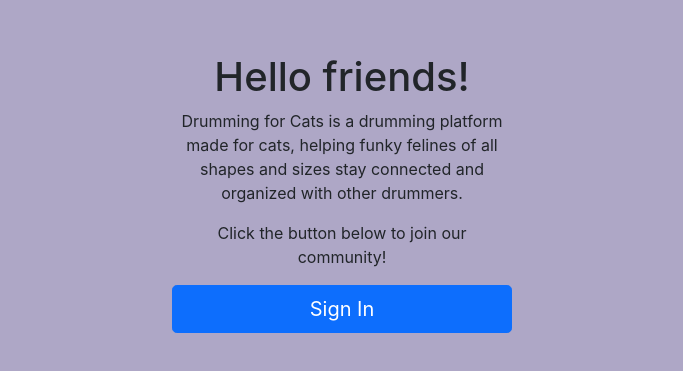
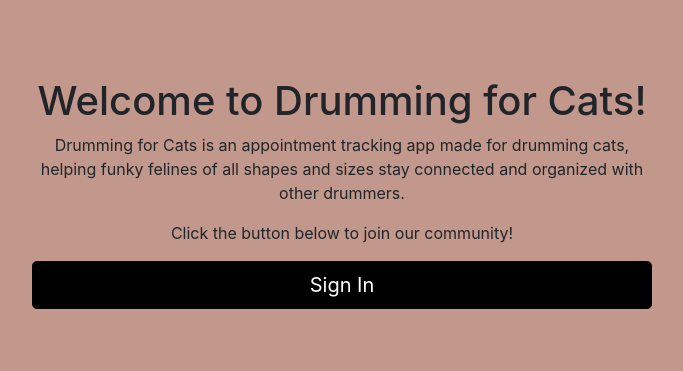
Before and after one commit to rtullis98/Drumming-for-cats, a Next.js app: page /appointments in a window 1280 px wide. Shown: the part 167-538 px from the top of the page, without its empty margins (298-981 px from the left). Built offline with nearby package versions, Linux system fonts and the light colour scheme; no server answers.

Commit message:
finished styling for soft demos - SOFT DEMO MVP

```diff
--- a/components/AppointmentCard.js
+++ b/components/AppointmentCard.js
@@ -1,4 +1,88 @@
-import React from 'react';
+// import React, { useState } from 'react';
+// import PropTypes from 'prop-types';
+// import Button from 'react-bootstrap/Button';
+// import Card from 'react-bootstrap/Card';
+// import Link from 'next/link';
+// import { deleteAppointment } from '../api/appointmentData';
+
+// function AppointmentCard({ appointmentObj, onUpdate }) {
+//   const [isHovered, setIsHovered] = useState(false);
+
+//   const handleMouseEnter = () => {
+//     setIsHovered(true);
+//   };
+
+//   const handleMouseLeave = () => {
+//     setIsHovered(false);
+//   };
+
+//   const deleteThisAppointment = () => {
+//     if (window.confirm(`Delete ${appointmentObj.apptDateTime}?`)) {
+//       deleteAppointment(appointmentObj.firebaseKey).then(() => onUpdate());
+//     }
+//   };
+
+//   return (
+//     <Card
+//       style={{
+//         width: '18rem',
+//         margin: '10px',
+//         position: 'relative',
+//         overflow: 'hidden',
+//       }}
+//       onMouseEnter={handleMouseEnter}
+//       onMouseLeave={handleMouseLeave}
+//     >
+//       <div
+//         style={{
+//           position: 'relative',
+//           height: '100%',
+//           width: '100%',
+//           backgroundColor: isHovered ? 'rgba(0, 0, 0, 0.1)' : 'transparent',
+//           transition: 'background-color 0.3s ease',
+//         }}
+//       >
+//         <Card.Body>
+//           <Card.Title>{appointmentObj.apptDateTime}</Card.Title>
+//           {/* DYNAMIC LINK TO VIEW THE APPOINTMENT DETAILS */}
+//           {isHovered && (
+//             <Link href={`/appointment/${appointmentObj.firebaseKey}`} passHref>
+//               <Button variant="primary" className="m-2">
+//                 VIEW
+//               </Button>
+//             </Link>
+//           )}
+//           {/* DYNAMIC LINK TO EDIT THE APPOINTMENT DETAILS */}
+//           {isHovered && (
+//             <Link href={`/appointment/edit/${appointmentObj.firebaseKey}`} passHref>
+//               <Button variant="info">EDIT</Button>
+//             </Link>
+//           )}
+//           {isHovered && (
+//             <Button variant="danger" onClick={deleteThisAppointment} className="m-2">
+//               DELETE
+//             </Button>
+//           )}
+//         </Card.Body>
+//       </div>
+//     </Card>
+//   );
+// }
+
+// AppointmentCard.propTypes = {
+//   appointmentObj: PropTypes.shape({
+//     apptDateTime: PropTypes.string,
+//     cat_id: PropTypes.string,
+//     email: PropTypes.string,
+//     phone: PropTypes.string,
+//     reason: PropTypes.string,
+//     firebaseKey: PropTypes.string,
+//   }).isRequired,
+//   onUpdate: PropTypes.func.isRequired,
+// };
+
+// export default AppointmentCard;
+import React, { useState } from 'react';
 import PropTypes from 'prop-types';
 import Button from 'react-bootstrap/Button';
 import Card from 'react-bootstrap/Card';
@@ -6,6 +90,16 @@ import Link from 'next/link';
 import { deleteAppointment } from '../api/appointmentData';
 
 function AppointmentCard({ appointmentObj, onUpdate }) {
+  const [isHovered, setIsHovered] = useState(false);
+
+  const handleMouseEnter = () => {
+    setIsHovered(true);
+  };
+
+  const handleMouseLeave = () => {
+    setIsHovered(false);
+  };
+
   const deleteThisAppointment = () => {
     if (window.confirm(`Delete ${appointmentObj.apptDateTime}?`)) {
       deleteAppointment(appointmentObj.firebaseKey).then(() => onUpdate());
@@ -13,21 +107,48 @@ function AppointmentCard({ appointmentObj, onUpdate }) {
   };
 
   return (
-    <Card style={{ width: '18rem', margin: '10px' }}>
+    <Card
+      style={{
+        width: '18rem',
+        margin: '10px',
+        position: 'relative',
+        overflow: 'hidden',
+      }}
+      onMouseEnter={handleMouseEnter}
+      onMouseLeave={handleMouseLeave}
+    >
+      <div
+        style={{
+          position: 'relative',
+          height: '100%',
+          width: '100%',
+          backgroundColor: isHovered ? 'rgba(0, 0, 0, 0.1)' : 'transparent',
+          transition: 'background-color 0.3s ease',
+        }}
+      >
         <Card.Body>
           <Card.Title>{appointmentObj.apptDateTime}</Card.Title>
-        {/* DYNAMIC LINK TO VIEW THE APPOINTMENT DETAILS  */}
+          {/* DYNAMIC LINK TO VIEW THE APPOINTMENT DETAILS */}
+          {isHovered && (
             <Link href={`/appointment/${appointmentObj.firebaseKey}`} passHref>
-          <Button variant="primary" className="m-2">VIEW</Button>
+              <Button variant="dark" className="m-2">
+                VIEW
+              </Button>
             </Link>
-        {/* DYNAMIC LINK TO EDIT THE APPOINTMENT DETAILS  */}
+          )}
+          {/* DYNAMIC LINK TO EDIT THE APPOINTMENT DETAILS */}
+          {isHovered && (
             <Link href={`/appointment/edit/${appointmentObj.firebaseKey}`} passHref>
-          <Button variant="info">EDIT</Button>
+              <Button variant="dark">EDIT</Button>
             </Link>
-        <Button variant="danger" onClick={deleteThisAppointment} className="m-2">
+          )}
+          {isHovered && (
+            <Button variant="dark" onClick={deleteThisAppointment} className="m-2">
               DELETE
             </Button>
+          )}
         </Card.Body>
+      </div>
     </Card>
   );
 }
--- a/components/AppointmentForm.js
+++ b/components/AppointmentForm.js
@@ -50,7 +50,7 @@ function AppointmentForm({ obj }) {
 
   return (
     <Form onSubmit={handleSubmit}>
-      <h2 className="text-white mt-5">{obj.firebaseKey ? 'Update' : 'Create'} Appointment</h2>
+      <h2 className="text-black mt-5">{obj.firebaseKey ? 'Update' : 'Create'} Your Appointment</h2>
 
       <FloatingLabel controlId="floatingInput1" label="Enter a date/time for your appointment" className="mb-3">
         <Form.Control
@@ -121,7 +121,7 @@ function AppointmentForm({ obj }) {
       </FloatingLabel>
 
       {/* SUBMIT BUTTON  */}
-      <Button type="submit">{obj.firebaseKey ? 'Update' : 'Create'} Appointment</Button>
+      <Button type="submit" style={{ background: 'black', color: 'white' }}>{obj.firebaseKey ? 'Update' : 'Create'} Appointment</Button>
     </Form>
   );
 }
--- a/components/CatForm.js
+++ b/components/CatForm.js
@@ -50,7 +50,7 @@ export default function CatForm({ obj }) {
 
   return (
     <Form onSubmit={handleSubmit}>
-      <h2 className="text-white mt-5">{obj.firebaseKey ? 'Update' : 'Create'} Cat</h2>
+      <h2 className="text-black mt-5">{obj.firebaseKey ? 'Update' : 'Create'} Your Cat Profile</h2>
       <FloatingLabel controlId="floatingInput1" label="Paste the link to an image of your cat" className="mb-3">
         <Form.Control
           type="url"
@@ -132,7 +132,7 @@ export default function CatForm({ obj }) {
         }}
       />
 
-      <Button variant="primary" type="submit">{obj.firebaseKey ? 'Update' : 'Create'} Cat
+      <Button variant="primary" type="submit" style={{ background: 'black', color: 'white' }}>{obj.firebaseKey ? 'Update' : 'Create'} Cat
       </Button>
     </Form>
 
--- a/components/Signin.js
+++ b/components/Signin.js
@@ -1,3 +1,29 @@
+// import React from 'react';
+// import { Button } from 'react-bootstrap';
+// import { signIn } from '../utils/auth';
+
+// function Signin() {
+//   return (
+//     <div
+//       className="text-center d-flex flex-column justify-content-center align-content-center"
+//       style={{
+//         height: '90vh',
+//         padding: '30px',
+//         maxWidth: '400px',
+//         margin: '0 auto',
+//       }}
+//     >
+//       <h1>Hello friends!</h1>
+//       <p>Drumming for Cats is a drumming platform made for cats, helping funky felines of all shapes and sizes stay connected and organized with other drummers.</p>
+//       <p>Click the button below to join our community!</p>
+//       <Button type="button" size="lg" className="copy-btn" onClick={signIn}>
+//         Sign In
+//       </Button>
+//     </div>
+//   );
+// }
+
+// export default Signin;
 import React from 'react';
 import { Button } from 'react-bootstrap';
 import { signIn } from '../utils/auth';
@@ -9,14 +35,24 @@ function Signin() {
       style={{
         height: '90vh',
         padding: '30px',
-        maxWidth: '400px',
+        maxWidth: '680px',
         margin: '0 auto',
       }}
     >
-      <h1>Hello friends!</h1>
-      <p>Drumming for Cats is a drumming platform made for cats, helping funky felines of all shapes and sizes stay connected and organized with other drummers.</p>
+      <h1>Welcome to Drumming for Cats!</h1>
+      <p>Drumming for Cats is an appointment tracking app made for drumming cats, helping funky felines of all shapes and sizes stay connected and organized with other drummers.</p>
       <p>Click the button below to join our community!</p>
-      <Button type="button" size="lg" className="copy-btn" onClick={signIn}>
+      <Button
+        type="button"
+        size="lg"
+        className="copy-btn"
+        onClick={signIn}
+        style={{
+          background: 'black',
+          color: 'white',
+          borderColor: 'black',
+        }}
+      >
         Sign In
       </Button>
     </div>
--- a/pages/appointments.js
+++ b/pages/appointments.js
@@ -26,7 +26,7 @@ function Appointments() {
   return (
     <div className="text-center my-4">
       <Link href="/appointment/new" passHref>
-        <Button>Create An Appointment</Button>
+        <Button style={{ background: 'black', color: 'white' }}>Create Appointment</Button>
       </Link>
       <div className="d-flex flex-wrap">
         {/* TODO: map over appointments here using AppointmentCard component */}
--- a/styles/globals.css
+++ b/styles/globals.css
@@ -18,7 +18,7 @@ a {
 }
 
 body {
-  background-color: #aea7c6;
+  background-color: #c2988c;
 }
 .appointment-container {
   display: flex;
```
Also changed, not shown: components/CatCard.js (+0 -47 lines), pages/cat/[firebaseKey].js (+0 -61 lines), pages/teacher.js (+33 -5 lines). Lines whose indentation alone changed are shown as unchanged.
